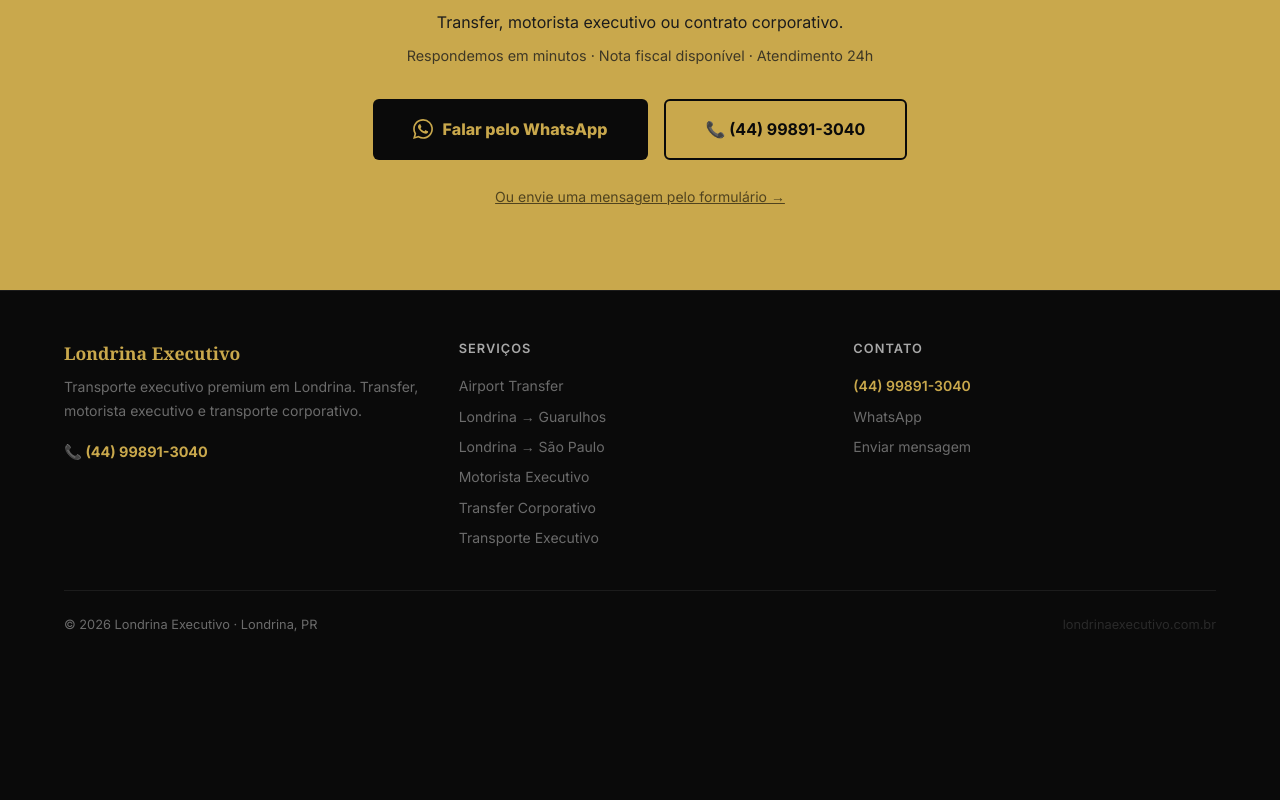
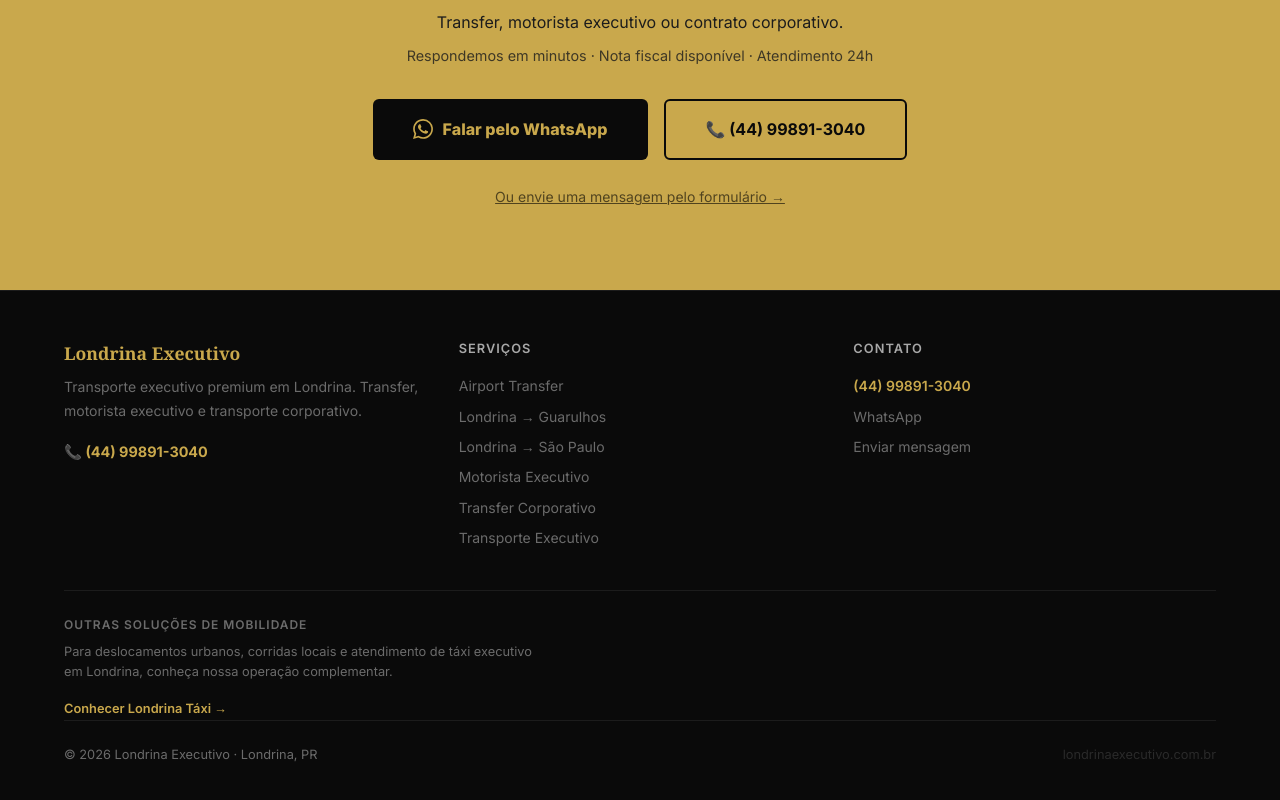
Before and after one commit to williangirotoo-web/londrina-executivo, a Next.js app: page / in a window 1280 px wide. Shown: the part 9526-10326 px from the top of the page. Before the commit the page ends 10209 px from the top, so only its background shows below. Built offline with nearby package versions, Linux system fonts and the light colour scheme.

Commit message:
feat: crosslink londrinataxi.com.br — seção 'Outras soluções de mobilidade' no footer

```diff
--- a/app/page.tsx
+++ b/app/page.tsx
@@ -771,6 +771,22 @@
                 </div>
               </div>
             </div>
+
+              {/* ── Outras soluções de mobilidade ── */}
+              <div style={{ gridColumn: "1 / -1", borderTop: "1px solid #1C1C1C", paddingTop: "1.5rem", marginTop: "0.5rem" }}>
+                <p style={{ color: "#6B6B6B", fontSize: "0.75rem", fontWeight: 600, textTransform: "uppercase", letterSpacing: "0.08em", marginBottom: "0.5rem" }}>
+                  Outras soluções de mobilidade
+                </p>
+                <p style={{ color: "#6B6B6B", fontSize: "0.8rem", lineHeight: 1.6, marginBottom: "0.75rem", maxWidth: "480px" }}>
+                  Para deslocamentos urbanos, corridas locais e atendimento de táxi executivo em Londrina, conheça nossa operação complementar.
+                </p>
+                <a
+                  href="https://londrinataxi.com.br"
+                  rel="noopener"
+                  style={{ color: "#C9A84C", fontSize: "0.8rem", fontWeight: 600, textDecoration: "none" }}>
+                  Conhecer Londrina Táxi →
+                </a>
+              </div>
             <div style={{ borderTop: "1px solid #1C1C1C", paddingTop: "1.5rem", display: "flex", flexWrap: "wrap", gap: "1rem", justifyContent: "space-between", alignItems: "center" }}>
               <p style={{ fontSize: "0.8rem", color: "#6B6B6B" }}>
                 © {new Date().getFullYear()} Londrina Executivo · Londrina, PR
```
